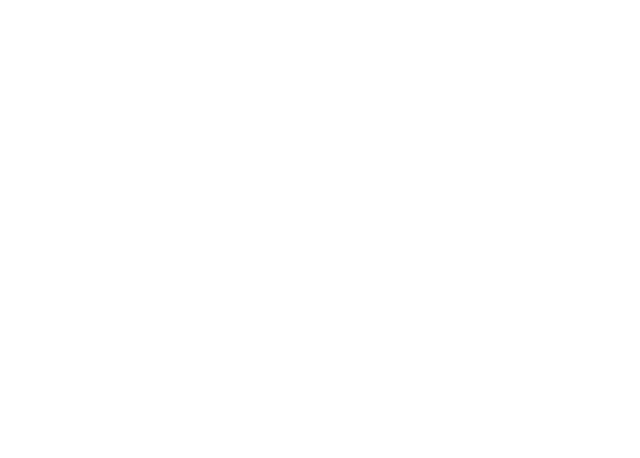
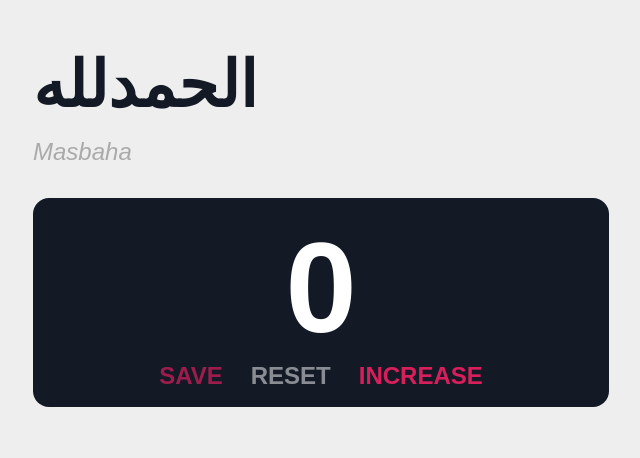
Before and after one commit to stitch099/msbaha2, a website: page index.html in a window 1280 px wide. Shown: the whole page, without its empty margins (319-959 px from the left). Drawn offline with Linux system fonts and the light colour scheme.

Commit message:
tt added style to web app

```diff
--- a/index.html
+++ b/index.html
@@ -8,6 +8,35 @@
     <link rel="stylesheet" href="style.css">
 </head>
 <body>
+    <main>
+        <h2>الحمدلله</h1>
+        <p>
+            Masbaha
+        </p>
+    <div class="counter">
+        <div class="counter-value">0</div>
+        <div class="counter-controls">
 
+            <button data-action="save">
+                <span>
+                    Save
+                </span>
+            </button>
+
+            <button data-action="reset">
+                <span>
+                    Reset
+                </span>
+            </button>
+
+            <button data-action="increase">
+                <span>
+                    Increase
+                </span>
+            </button>
+
+        </div>
+    </div>
+    </main>
 </body>
 </html>
--- a/style.css
+++ b/style.css
@@ -0,0 +1,102 @@
+:root{
+    --primary: #D81E5B;
+    --secondary: #8A4FFF;
+    --grey: #aaa;
+    --light: #eee;
+    --dark: #131a26;
+}
+
+*{
+    box-sizing: border-box;
+    margin: 0;
+
+
+    font-family: 'Fira sans', sans-serif;
+}
+
+body{
+    background-color: var(--light);
+}
+
+main{
+    padding: 3rem 2rem;
+    max-width: 640px;
+    margin: 0 auto;
+}
+
+h2{
+    color: var(--dark);
+    font-size: 4rem;
+    text-transform: uppercase;
+    margin-bottom: 1rem;
+}
+
+p{
+    color: var(--grey);
+    font-size: 1.5rem;
+    font-style: italic;
+    margin-bottom: 2rem;
+}
+
+.counter{
+    background-color: var(--dark);
+    padding: 1rem;
+    border-radius: 1rem;
+    color: white;
+}
+
+.counter-value{
+    font-size: 8rem;
+    font-weight: 700;
+    text-align: center;
+}
+
+.counter-controls{
+    display: flex;
+    justify-content: center;
+    align-items: center;
+    margin: 0 -0.5rem;
+}
+.counter-controls button{
+    margin: 0 0.5rem;
+}
+
+button{
+    appearance: none;
+    background: none;
+    border: none;
+    outline: none;
+
+    color: var(--primary);
+    font-size: 1.5rem;
+    font-weight: 700;
+    text-transform: uppercase;
+
+    transition: 0.4s ease-out;
+}
+
+button span{
+    display: block;
+    transition: 0.4s ease-out;
+}
+
+button[data-action = "reset"]{
+    color: white;
+    opacity: 0.5;
+}
+
+button[data-action = "reset"]:hover{
+     opacity: 1;
+}
+
+button[data-action = "save"]{
+    opacity: 0.7;
+}
+
+button[data-action = "save"]:hover{
+    opacity: 1;
+}
+
+button:active {
+    transform: scale(1.1);
+}
```
